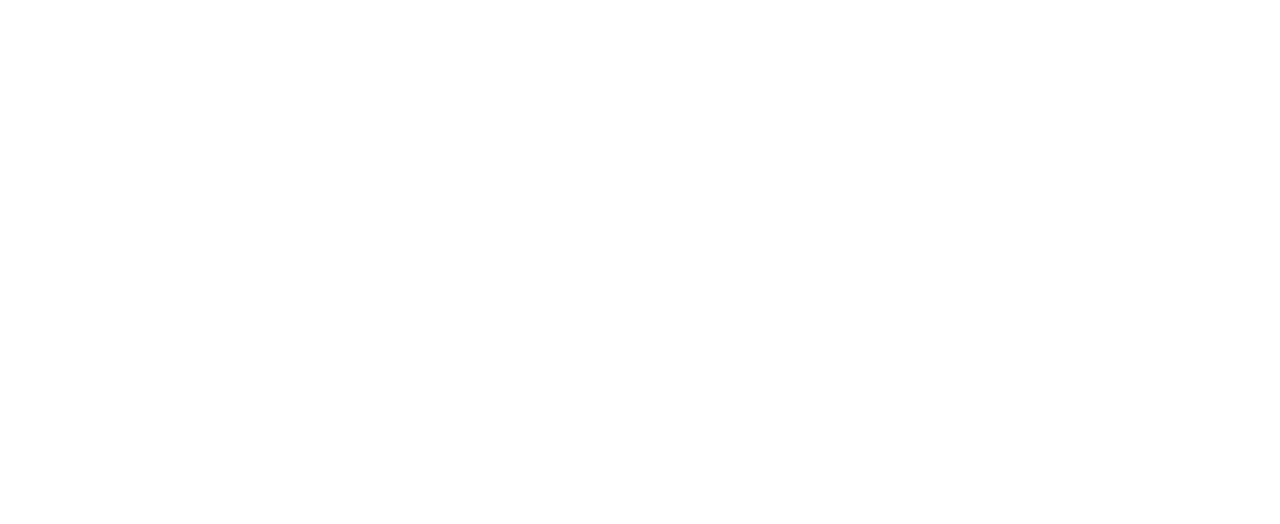
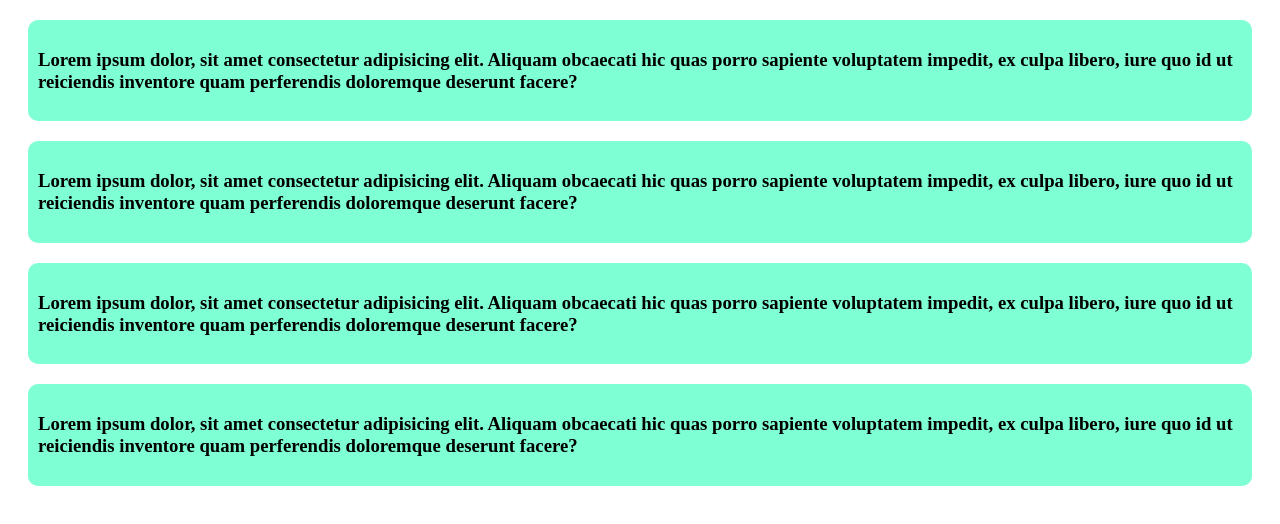
Before and after one commit to radin-111/my-repo-the-first, a plain HTML site: page index.html in a window 1280 px wide. Drawn offline with Linux system fonts and the light colour scheme.

Commit message:
My third commit

```diff
--- a/index.html
+++ b/index.html
@@ -4,8 +4,21 @@
     <meta charset="UTF-8">
     <meta name="viewport" content="width=device-width, initial-scale=1.0">
     <title>My first ever github</title>
+    <link rel="stylesheet" href="styles/style.css">
 </head>
 <body>
+    <div>
+        <h3>Lorem ipsum dolor, sit amet consectetur adipisicing elit. Aliquam obcaecati hic quas porro sapiente voluptatem impedit, ex culpa libero, iure quo id ut reiciendis inventore quam perferendis doloremque deserunt facere?</h3>
+    </div>
+    <div>
+        <h3>Lorem ipsum dolor, sit amet consectetur adipisicing elit. Aliquam obcaecati hic quas porro sapiente voluptatem impedit, ex culpa libero, iure quo id ut reiciendis inventore quam perferendis doloremque deserunt facere?</h3>
+    </div>
+    <div>
+        <h3>Lorem ipsum dolor, sit amet consectetur adipisicing elit. Aliquam obcaecati hic quas porro sapiente voluptatem impedit, ex culpa libero, iure quo id ut reiciendis inventore quam perferendis doloremque deserunt facere?</h3>
+    </div>
+    <div>
+        <h3>Lorem ipsum dolor, sit amet consectetur adipisicing elit. Aliquam obcaecati hic quas porro sapiente voluptatem impedit, ex culpa libero, iure quo id ut reiciendis inventore quam perferendis doloremque deserunt facere?</h3>
+    </div>
 
 </body>
 </html>
--- /dev/null
+++ b/styles/style.css
@@ -0,0 +1,6 @@
+div{
+    background-color: aquamarine;
+    margin: 20px;
+    padding: 10px;
+    border-radius: 10px;
+}
```
